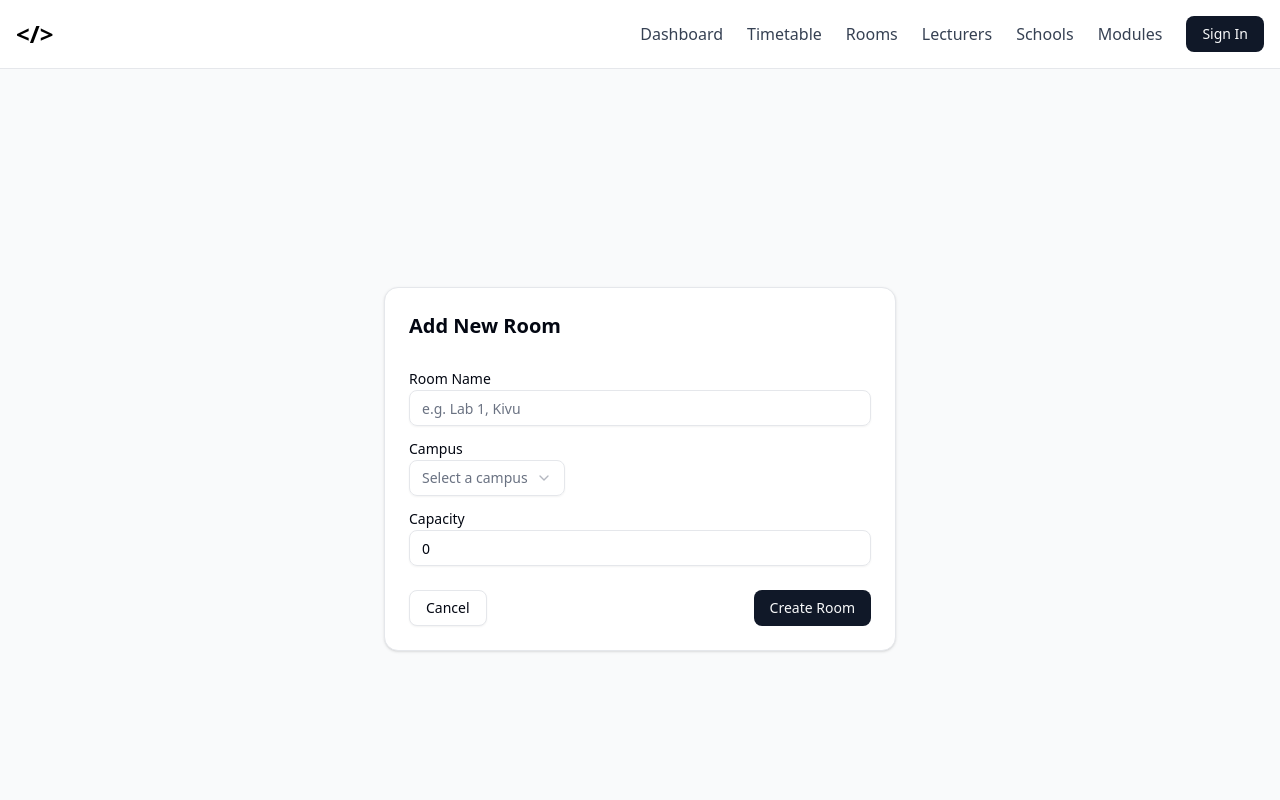
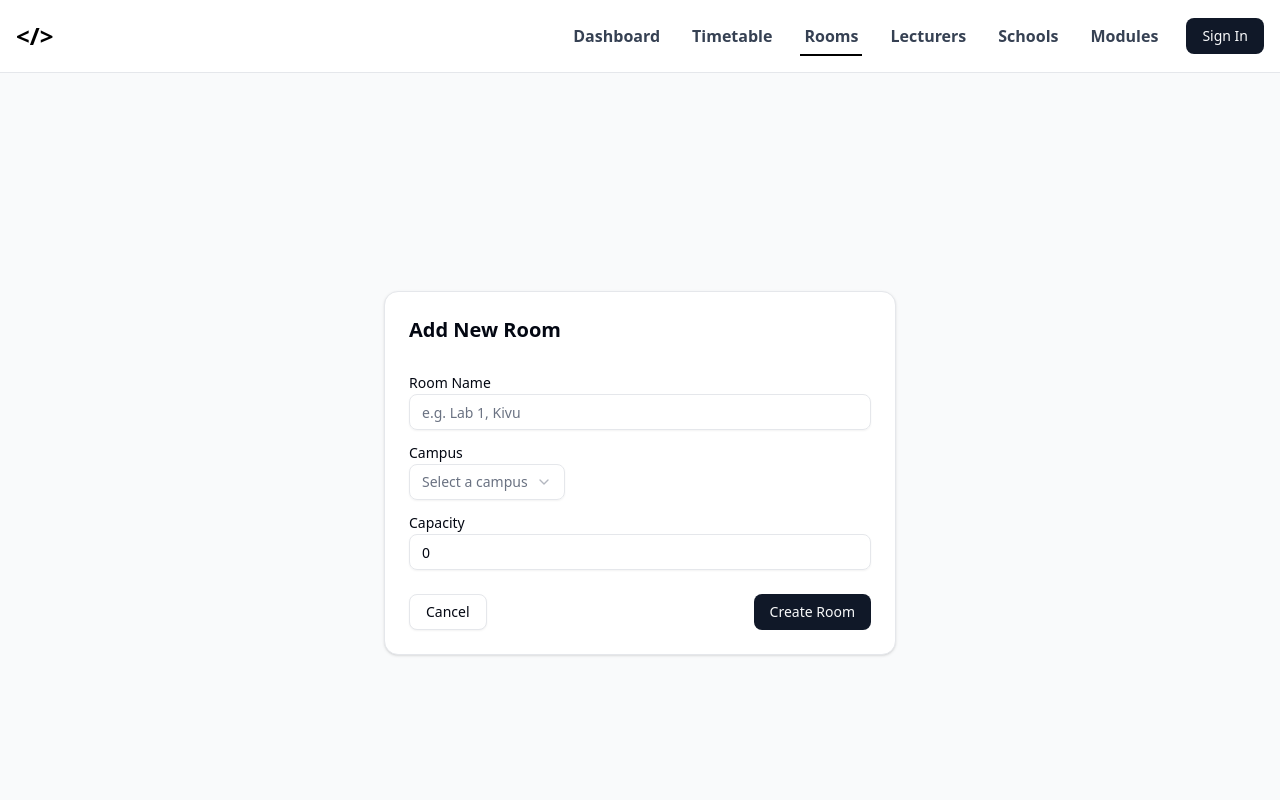
Before and after one commit to Shema-arsene/timetable-conflict-detector, a Next.js app: page /rooms/new in a window 1280 px wide. Shown: the top 800 px of the page. Built offline with nearby package versions, Linux system fonts and the light colour scheme.

Commit message:
Add hover animation on links

```diff
--- a/components/Header.tsx
+++ b/components/Header.tsx
@@ -4,12 +4,27 @@ import Link from "next/link"
 import { Button } from "@/components/ui/button"
 import { useState } from "react"
 import { Menu, X } from "lucide-react"
+import { usePathname } from "next/navigation"
 
 const Header = () => {
   const title = "</>"
-
+  const pathname = usePathname()
   const [open, setOpen] = useState(false)
   const isLoggedIn = false // replace with real auth state
+
+  const navLinks = [
+    { href: "/", label: "Dashboard" },
+    { href: "/timetable", label: "Timetable" },
+    { href: "/rooms", label: "Rooms" },
+    { href: "/lecturers", label: "Lecturers" },
+    { href: "/schools", label: "Schools" },
+    { href: "/modules", label: "Modules" },
+  ]
+
+  const isActive = (href: string) => {
+    if (href === "/") return pathname === href
+    return pathname.startsWith(href)
+  }
 
   return (
     <header className="w-full border-b bg-white">
@@ -20,57 +35,29 @@ const Header = () => {
         </Link>
 
         {/* Desktop Nav */}
-        <nav className="hidden md:flex items-center space-x-6">
-          <Link href="/" className="text-gray-700 hover:text-black">
-            Dashboard
-          </Link>
-          <Link href="/timetable" className="text-gray-700 hover:text-black">
-            Timetable
-          </Link>
-          <Link href="/rooms" className="text-gray-700 hover:text-black">
-            Rooms
-          </Link>
-          <Link href="/lecturers" className="text-gray-700 hover:text-black">
-            Lecturers
-          </Link>
-          <Link href="/schools" className="text-gray-700 hover:text-black">
-            Schools
-          </Link>
-          <Link href="/modules" className="text-gray-700 hover:text-black">
-            Modules
-          </Link>
+        <nav className="font-semibold hidden md:flex items-center space-x-6">
+          {navLinks.map((link) => (
+            <Link
+              key={link.href}
+              href={link.href}
+              className={`relative px-1 py-2 text-gray-700 hover:text-black transition-colors duration-200 group ${
+                isActive(link.href) ? "text-black font-bold" : ""
+              }`}
+            >
+              {link.label}
+              {/* Underline animation for active and hover */}
+              <span
+                className={`absolute bottom-0 left-0 h-0.5 bg-black transition-[width] duration-300 ease-out origin-left ${
+                  isActive(link.href) ? "w-full" : "w-0 group-hover:w-full"
+                }`}
+              />
+            </Link>
+          ))}
+
           <Link href="/auth/signin">
             <Button variant="default">Sign In</Button>
           </Link>
         </nav>
-
-        {/* Start */}
-        {/* User dropdown */}
-        {/* <div className="flex items-center space-x-4">
-          {!isLoggedIn ? (
-            <Link href="/auth/signin">
-              <Button variant="default">Sign In</Button>
-            </Link>
-          ) : (
-            <DropdownMenu>
-              <DropdownMenuTrigger asChild>
-                <button
-                  aria-label="User menu"
-                  className="flex items-center space-x-2"
-                >
-                  <Avatar className="w-8 h-8">U</Avatar>
-                </button>
-              </DropdownMenuTrigger>
-              <DropdownMenuContent align="end">
-                <DropdownMenuItem onClick={() => {}}>Profile</DropdownMenuItem>
-                <DropdownMenuItem onClick={() => {}}>Settings</DropdownMenuItem>
-                <DropdownMenuItem onClick={() => {}}>Sign out</DropdownMenuItem>
-              </DropdownMenuContent>
-            </DropdownMenu>
-          )}
-        </div> */}
-
-        {/* End */}
 
         {/* Hamburger Button*/}
         <button
@@ -83,7 +70,7 @@ const Header = () => {
 
         {/* Responsive Nav */}
         <div
-          className={`md:hidden fixed top-0 right-0 h-full w-64 bg-gray-50 transform transition-transform duration-500 ${
+          className={`md:hidden fixed top-0 right-0 h-full w-64 bg-gray-50 shadow-lg transform transition-transform duration-500 ease-in-out z-50 ${
             open ? "translate-x-0" : "translate-x-full"
           }`}
         >
@@ -91,63 +78,46 @@ const Header = () => {
             <button
               onClick={() => setOpen(false)}
               aria-label="Close menu"
-              className="cursor-pointer"
+              className="cursor-pointer hover:bg-gray-200 p-2 rounded"
             >
               <X className="h-7 w-7" />
             </button>
           </div>
 
           <nav className="p-4 flex flex-col space-y-2">
-            <Link
-              href="/"
-              onClick={() => setOpen(false)}
-              className="py-2 px-2 rounded hover:bg-gray-100"
-            >
-              Dashboard
-            </Link>
-            <Link
-              href="/timetable"
-              onClick={() => setOpen(false)}
-              className="py-2 px-2 rounded hover:bg-gray-100"
-            >
-              Timetable
-            </Link>
-            <Link
-              href="/rooms"
-              onClick={() => setOpen(false)}
-              className="py-2 px-2 rounded hover:bg-gray-100"
-            >
-              Rooms
-            </Link>
-            <Link
-              href="/lecturers"
-              onClick={() => setOpen(false)}
-              className="py-2 px-2 rounded hover:bg-gray-100"
-            >
-              Lecturers
-            </Link>
-            <Link
-              href="/schools"
-              onClick={() => setOpen(false)}
-              className="py-2 px-2 rounded hover:bg-gray-100"
-            >
-              Schools
-            </Link>
-            <Link
-              href="/modules"
-              onClick={() => setOpen(false)}
-              className="py-2 px-2 rounded hover:bg-gray-100"
-            >
-              Modules
-            </Link>
-            {/* signin button */}
-            <div className="flex items-center justify-center">
+            {navLinks.map((link) => (
+              <Link
+                key={link.href}
+                href={link.href}
+                onClick={() => setOpen(false)}
+                className={`relative py-2 px-4 rounded transition-all duration-200 overflow-hidden group ${
+                  isActive(link.href)
+                    ? "bg-gray-100 text-black font-bold"
+                    : "hover:bg-gray-100 font-semibold"
+                }`}
+              >
+                <span className="relative z-10">{link.label}</span>
+                {/* Slide animation on hover */}
+                <span
+                  className={`absolute left-0 top-0 h-full bg-gray-200 transform transition-transform duration-300 z-0 ${
+                    isActive(link.href)
+                      ? "translate-x-0 w-full"
+                      : "-translate-x-full group-hover:translate-x-0 w-full"
+                  }`}
+                />
+              </Link>
+            ))}
+
+            {/* Sign in button for mobile */}
+            <div className="flex items-center justify-center pt-4">
               <Link
                 href="/auth/signin"
                 onClick={() => setOpen(false)}
-                className="mt-4"
+                className="w-full"
               >
-                <Button variant="default">Sign In</Button>
+                <Button variant="default" className="w-full">
+                  Sign In
+                </Button>
               </Link>
             </div>
           </nav>
```
